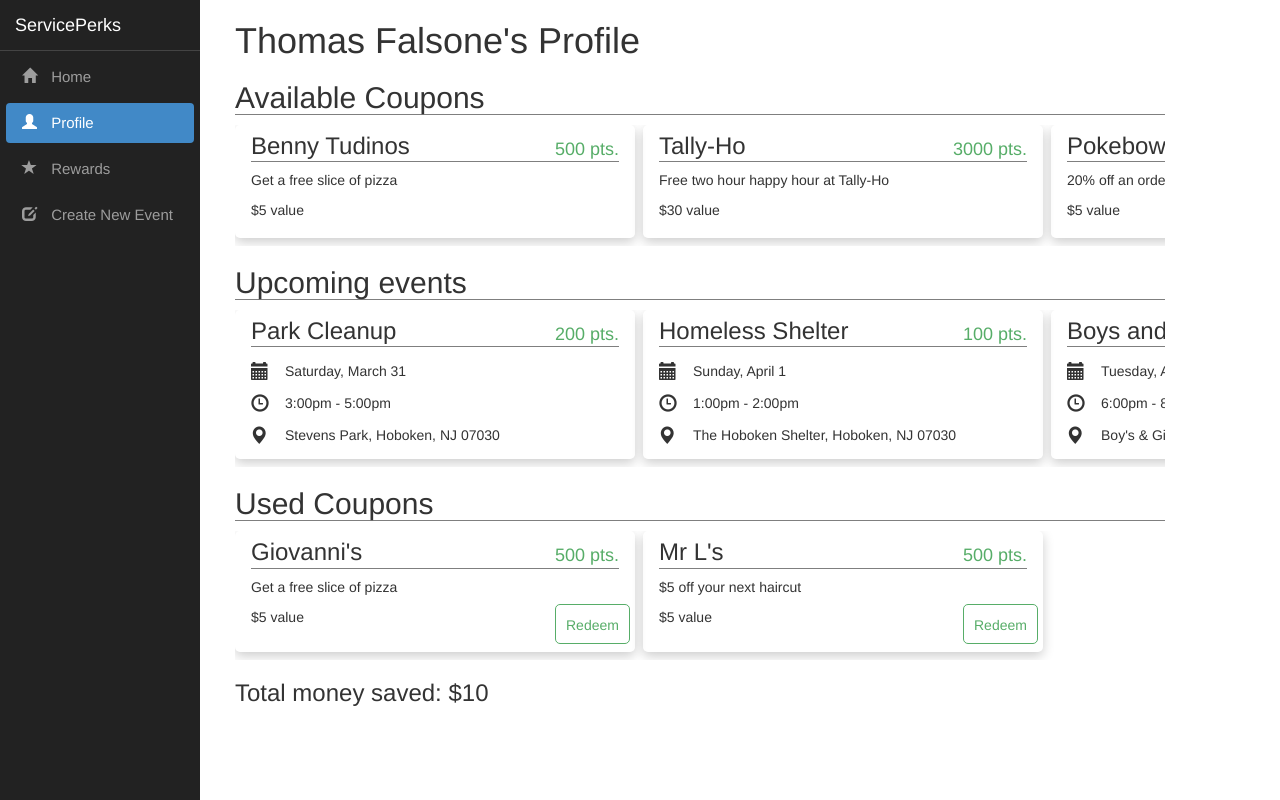
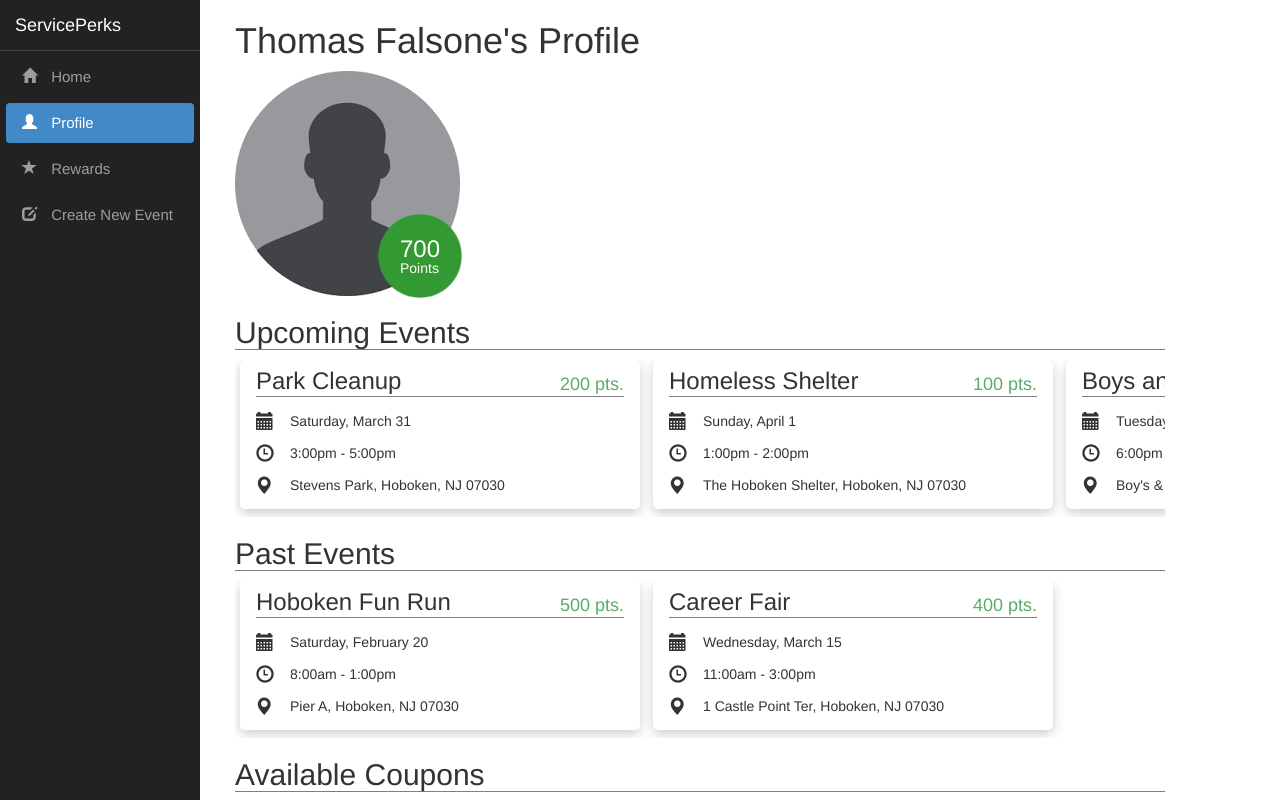
Before and after one commit to 58008hax/ServicePerks, an Angular app in the folder ClientApp/: page /profile in a window 1280 px wide. Shown: the top 800 px of the page. Built offline with nearby package versions, Linux system fonts and the light colour scheme.

Commit message:
updated profile page, added image assets

```diff
--- a/ClientApp/src/app/profile/profile.component.css
+++ b/ClientApp/src/app/profile/profile.component.css
@@ -8,6 +8,7 @@
     margin-right: 8px;
     width: 400px;
     display: inline-block;
+    margin-left: 5px;
 }
 
 .card:hover {
@@ -96,3 +97,39 @@
     background-color: #4CAF50;
     color: white;
 }
+
+.button:focus {
+    outline: none;
+}
+
+.parent {
+    position: relative;
+    top: 0;
+    left: 0;
+}
+.image1 {
+    position: relative;
+    top: 0;
+    left: 0;
+}
+.image2 {
+    position: absolute;
+    top: 135px;
+    left: 135px;
+    height: 100px;
+    width: 100px;
+}
+
+.point_total {
+    position: absolute;
+    top: 145px;
+    left: 165px;
+    color: white;
+}
+
+.point_p {
+    position: absolute;
+    top: 187px;
+    left: 165px;
+    color: white;
+}
--- a/ClientApp/src/app/profile/profile.component.html
+++ b/ClientApp/src/app/profile/profile.component.html
@@ -2,23 +2,18 @@
     <h1>{{user_name}}'s Profile</h1>
 </section>
 
-<h2 class="h2">Available Coupons</h2>
-<section class="feed-container">
-    <div class="card" *ngFor="let card of my_cards">
-        <div class="container">
-            <div class="points">
-                <span>{{card.points}} pts.</span>
-            </div>
-            <h3>{{card.business}}</h3>
-            <p>{{card.description}}</p>
-            <p>${{card.value}} value</p>
-        </div>
+<section class="profile-info">
+    <div class="parent">
+        <img src="./../../assets/profile_img.png" class="image1">
+        <img src="./../../assets/green_circle.png" class="image2">
+        <h3 class="point_total">{{user_points}}</h3>
+        <p class="point_p">Points</p>
     </div>
 </section>
 
-<h2 class="h2">Upcoming events</h2>
+<h2 class="h2">Upcoming Events</h2>
 <section class="feed-container">
-    <div class="card" *ngFor="let card of upcoming_items" (click)="goToEvent(card)">
+    <div class="card" *ngFor="let card of upcoming_items">
         <div class="container">
             <div class="points">
                 <span>{{card.points}} pts.</span>
@@ -40,9 +35,33 @@
     </div>
 </section>
 
-<h2 class="h2">Used Coupons</h2>
+<h2 class="h2">Past Events</h2>
 <section class="feed-container">
-    <div class="card" *ngFor="let card of used_cards">
+    <div class="card" *ngFor="let card of past_items">
+        <div class="container">
+            <div class="points">
+                <span>{{card.points}} pts.</span>
+            </div>
+            <h3>{{card.name}}</h3>
+            <div class="date">
+                <span class='glyphicon glyphicon-calendar'></span>
+                <p>{{card.date}}</p>
+            </div>
+            <div class="time">
+                <span class='glyphicon glyphicon-time'></span>
+                <p>{{card.time}}</p>
+            </div>
+            <div class="location">
+                <span class="glyphicon glyphicon-map-marker"></span>
+                <p>{{card.location}}</p>
+            </div>
+        </div>
+    </div>
+</section>
+
+<h2 class="h2">Available Coupons</h2>
+<section class="feed-container">
+    <div class="card" *ngFor="let card of my_cards">
         <div class="container">
             <div class="points">
                 <span>{{card.points}} pts.</span>
@@ -54,4 +73,18 @@
         </div>
     </div>
 </section>
+
+<h2 class="h2">Used Coupons</h2>
+<section class="feed-container">
+    <div class="card" *ngFor="let card of used_cards">
+        <div class="container">
+            <div class="points">
+                <span>{{card.points}} pts.</span>
+            </div>
+            <h3>{{card.business}}</h3>
+            <p>{{card.description}}</p>
+            <p>${{card.value}} value</p>
+        </div>
+    </div>
+</section>
 <h3>Total money saved: ${{money_saved}}</h3>
--- a/ClientApp/src/app/profile/profile.component.ts
+++ b/ClientApp/src/app/profile/profile.component.ts
@@ -11,6 +11,8 @@ export class ProfileComponent {
     public used_cards:any;
     public money_saved = 0;
     public upcoming_items:any;
+    public past_items:any;
+    public user_points = 700;
 
     constructor() {
         this.my_cards = [
@@ -82,5 +84,22 @@ export class ProfileComponent {
                 points: 200
               }
         ]
+
+        this.past_items = [
+            {
+                name: "Hoboken Fun Run",
+                date: "Saturday, February 20",
+                time: "8:00am - 1:00pm",
+                location: "Pier A, Hoboken, NJ 07030",
+                points: 500
+            },
+            {
+                name: "Career Fair",
+                date: "Wednesday, March 15",
+                time: "11:00am - 3:00pm",
+                location: "1 Castle Point Ter, Hoboken, NJ 07030",
+                points: 400
+            }
+        ]
     }
 }
--- a/ClientApp/src/app/rewards/rewards.component.ts
+++ b/ClientApp/src/app/rewards/rewards.component.ts
@@ -9,7 +9,7 @@ import { HttpClient } from '@angular/common/http';
 export class RewardsComponent {
     public my_cards:any;
     public avail_cards:any;
-    public points = 2000;
+    public points = 700;
 
     constructor() {
         this.my_cards = [
```
Also changed, not shown: ClientApp/src/assets/green_circle.png (added), ClientApp/src/assets/profile_img.png (added).
